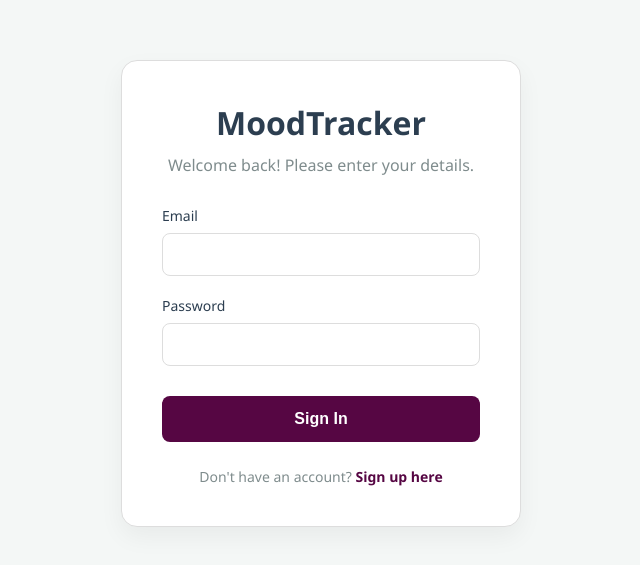
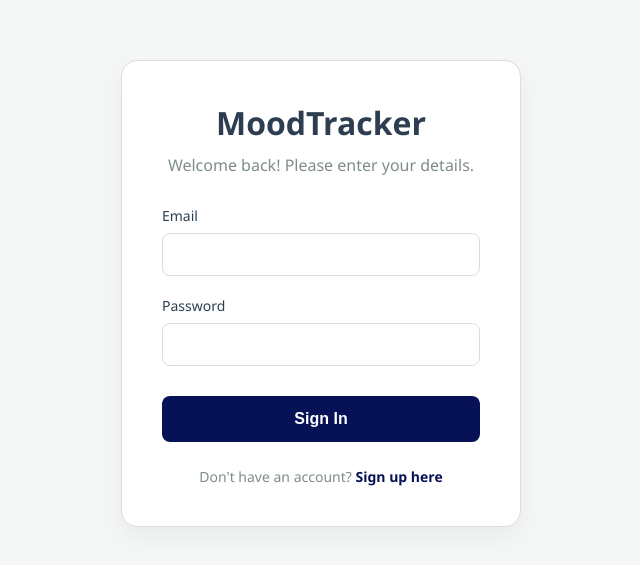
Before and after one commit to Venderoz/MoodTrackerApp, a React (Vite) app in the folder frontend/: page / in a window 1280 px wide. Shown: the part 107-672 px from the top of the page, without its empty margins (319-959 px from the left). Built offline with nearby package versions, Linux system fonts and the light colour scheme.

Commit message:
DevOps-Test

```diff
--- a/frontend/src/index.css
+++ b/frontend/src/index.css
@@ -15,7 +15,8 @@ body {
   --bg-card: #ffffff;
   --text-primary: #2c3e50;
   --text-secondary: #7f8c8d;
-  --color-primary: #560643;
+  /* --color-primary: #560643; */
+  --color-primary: #061156;
   --color-primary-hover: #75085a;
   --border-color: #ddd;
   color-scheme: light;
```
